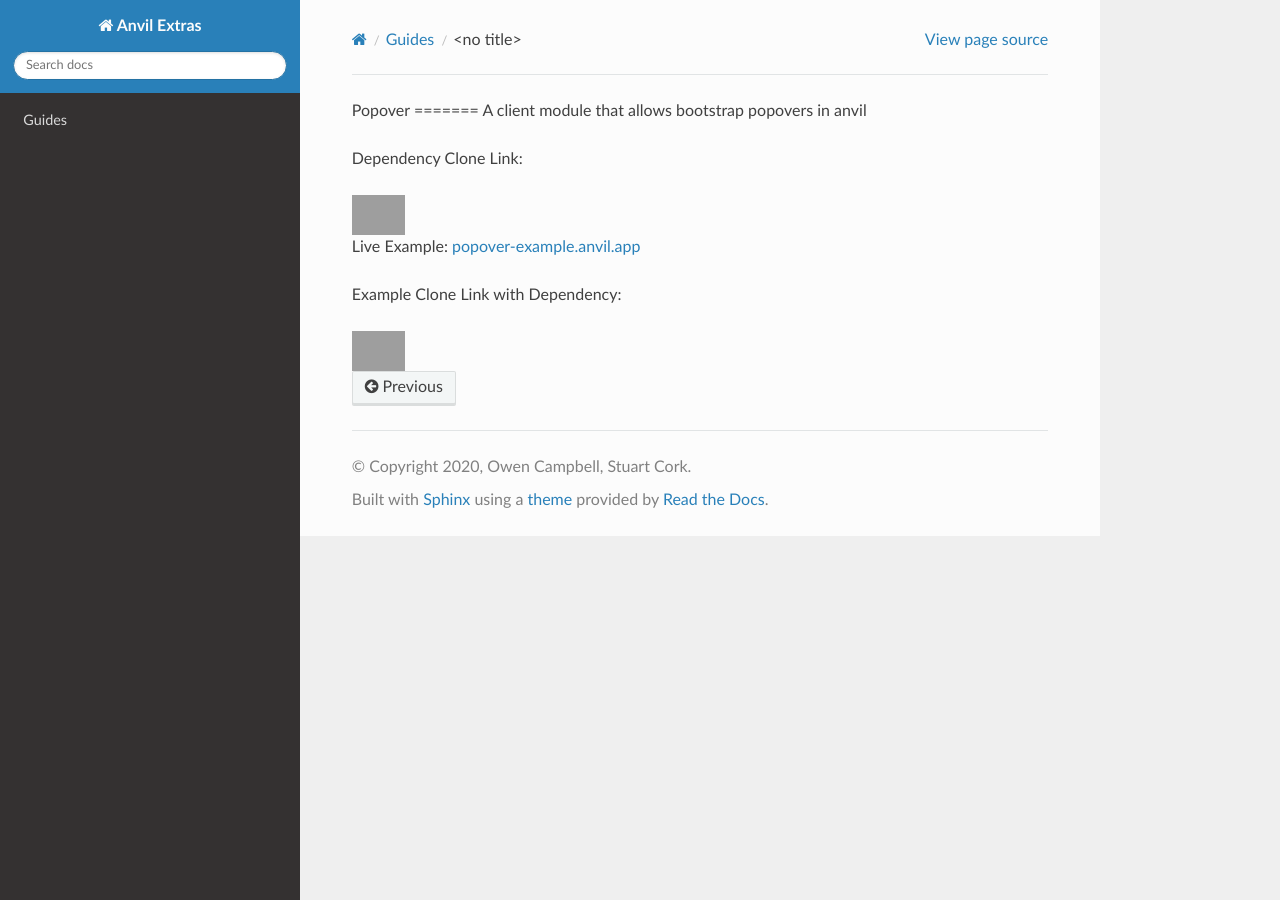
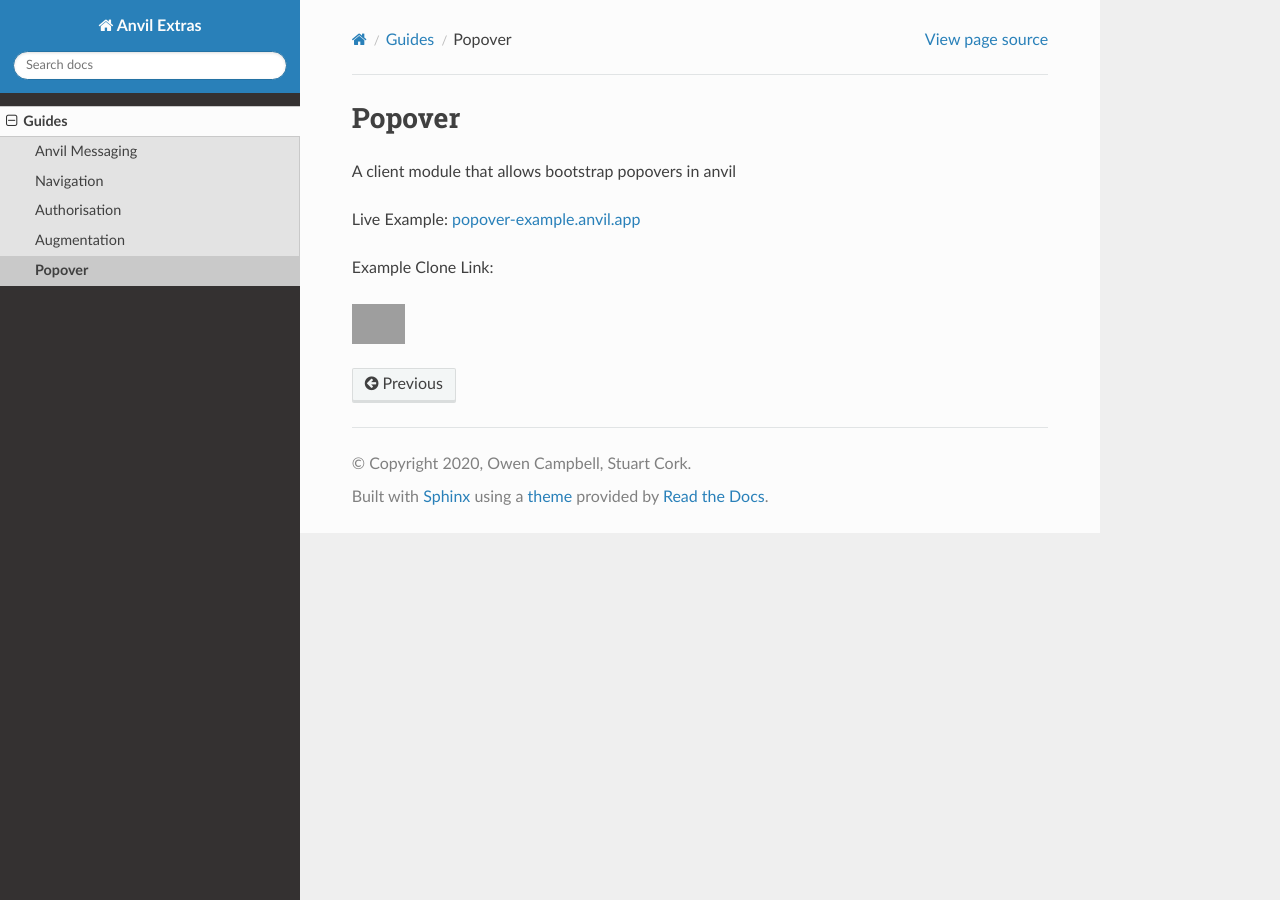
Before and after one commit to anvilistas/anvil-extras, a Sphinx documentation site: the page built from docs/guides/popover.rst, in a window 1280 px wide. Built offline with Sphinx 7.4.7 and the Read the Docs theme 2.0.0, drawn with Linux system fonts in a browser that asks for light colours; pages that are not in the unit, such as notebooks, are missing from menus; grey boxes are pictures that could not be loaded.

Commit message:
Remove clone link from popover doc

```diff
--- a/docs/guides/popover.rst
+++ b/docs/guides/popover.rst
@@ -1,15 +1,10 @@
-Popover =======
+Popover
+=======
 A client module that allows bootstrap popovers in anvil
-
-Dependency Clone Link:
-
-.. image:: https://anvil.works/img/forum/copy-app.png
-   :height: 40px
-   :target: https://anvil.works/build#clone:RLLQ34XAY246K5R3=GHWGRATGFV2QGVPGZLENYSA4
 
 Live Example: `popover-example.anvil.app <https://popover-example.anvil.app>`_
 
-Example Clone Link with Dependency:
+Example Clone Link:
 
 .. image:: https://anvil.works/img/forum/copy-app.png
    :height: 40px
```
